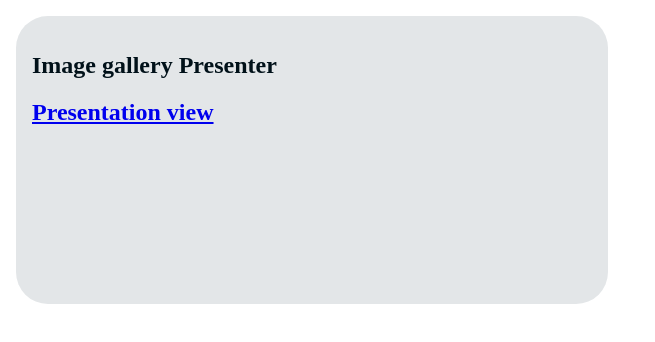
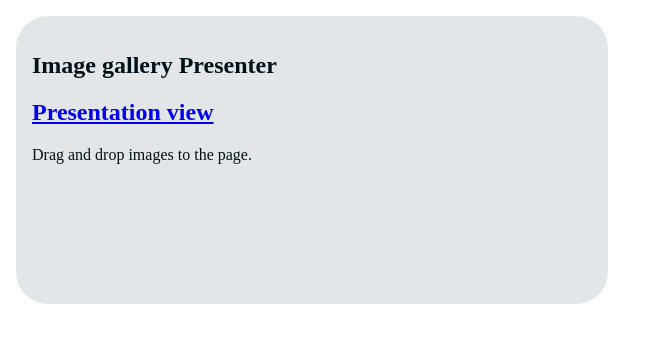
Before and after one commit to gsipos/image-gallery-presenter, a React (Vite) app: page / in a window 1280 px wide. Shown: the top 342 px of the page, without its empty margins (0-655 px from the left). Built offline with nearby package versions, Linux system fonts and the light colour scheme.

Commit message:
add small description

```diff
--- a/src/app/pages/ConfigPage.tsx
+++ b/src/app/pages/ConfigPage.tsx
@@ -43,6 +43,7 @@ export const ConfigPage = () => {
           <Link to="/present" target="_blank">
             <h2>Presentation view</h2>
           </Link>
+          <p>Drag and drop images to the page.</p>
         </div>
 
         {images.map((image) => (
```
